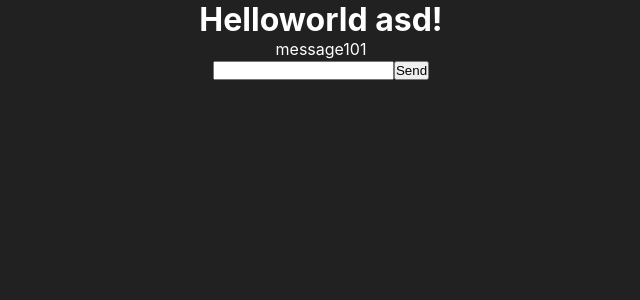
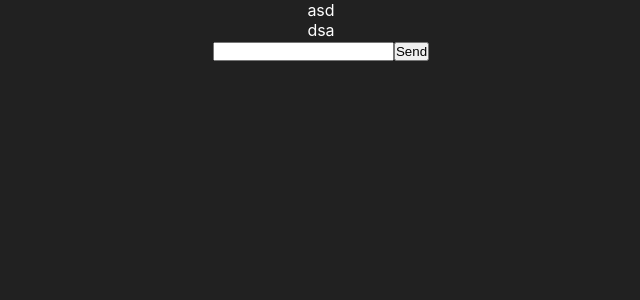
Before and after one commit to sz-sebestyen/live-chat, a React (Create React App) app in the folder frontend/: page / in a window 1280 px wide. Shown: the top 300 px of the page, without its empty margins (319-959 px from the left). Built offline with nearby package versions, Linux system fonts and the light colour scheme.

Commit message:
Hook up ChatMessages and list to redux store

```diff
--- a/frontend/src/App.tsx
+++ b/frontend/src/App.tsx
@@ -1,82 +1,13 @@
 import React from "react";
 import css from "./app.module.css";
 import Chat from "./components/Chat";
-import { createStore } from "redux";
-import type { Reducer } from "redux";
-import { Provider, useSelector } from "react-redux";
-
-interface Message {
-  id: string;
-  body: string;
-}
-
-interface Action {
-  type: string;
-  payload: Message;
-}
-
-interface State {
-  messages: {
-    byId: {
-      [key: string]: string;
-    },
-    ids: string[];
-  }
-}
-
-const defaultState = {
-  messages: {
-    byId: {
-      123: "asd",
-    },
-    ids: ["123"],
-  }
-};
-
-const defaultMessage = {
-  id: "123",
-  body: "asd",
-};
-
-const reducer: Reducer<State, Action> = function (
-  state: State | undefined = defaultState,
-  action: Action = { type: "", payload: defaultMessage }
-): State {
-  switch (action.type) {
-  case "messages/push":
-    return {
-      ...state,
-      messages: {
-        byId: {
-          ...state.messages.byId,
-          [action.payload.id]: action.payload.body,
-        },
-        ids: [...state.messages.ids, action.payload.id]
-      }
-    };
-  case "messages/clear":
-    return defaultState;
-  default:
-    return state;
-  }
-};
-
-const store = createStore(reducer);
-
-const Component = () => {
-  const message = useSelector((state: State): string => {
-    return state.messages.byId["123"];
-  });
-
-  return<h1>Helloworld {message}!</h1>;
-};
-
+import { Provider } from "react-redux";
+import store from "./store";
 
 function App(): JSX.Element {
   return (
     <div className={css.app}>
       <Provider store={store}>
-        <Component />
         <Chat />
       </Provider>
     </div>
--- a/frontend/src/components/ChatMessage.tsx
+++ b/frontend/src/components/ChatMessage.tsx
@@ -1,9 +1,12 @@
-import React from "react";
+import React, { memo } from "react";
 import css from "./chatMessage.module.css";
+import { useSelector } from "react-redux";
+import type { State } from "../store";
 
 function ChatMessage({ id }: { id: string }): JSX.Element {
-
-  const message = id;
+  const message = useSelector(
+    (state: State): string => state.messages.byId[id]
+  );
 
   return (
     <div className={css.chatMessage}>
@@ -12,4 +15,4 @@ function ChatMessage({ id }: { id: string }): JSX.Element {
   );
 }
 
-export default ChatMessage;
+export default memo(ChatMessage);
--- a/frontend/src/components/ChatMessageList.tsx
+++ b/frontend/src/components/ChatMessageList.tsx
@@ -1,15 +1,19 @@
 import React from "react";
 import ChatMessage from "./ChatMessage";
 import css from "./chatMessageList.module.css";
+import { useSelector } from "react-redux";
+import type { State } from "../store";
 
 function ChatMessageList(): JSX.Element {
-  const messageIds: string[] = ["message101"];
+  const messageIds = useSelector(
+    (state: State): string[] => state.messages.ids
+  );
 
   return (
     <div className={css.chatMessageList}>
-      {messageIds.map((id) =>
-        <ChatMessage id={id} key={id}/>
-      )}
+      {messageIds.map((id) => (
+        <ChatMessage id={id} key={id} />
+      ))}
     </div>
   );
 }
--- /dev/null
+++ b/frontend/src/store.ts
@@ -0,0 +1,63 @@
+import { createStore } from "redux";
+import type { Reducer } from "redux";
+
+interface Message {
+  id: string;
+  body: string;
+}
+
+interface Action {
+  type: string;
+  payload: Message;
+}
+
+export interface State {
+  messages: {
+    byId: {
+      [key: string]: string;
+    },
+    ids: string[];
+  }
+}
+
+const defaultState = {
+  messages: {
+    byId: {
+      123: "asd",
+      321: "dsa",
+    },
+    ids: ["123", "321"],
+  }
+};
+
+const defaultMessage = {
+  id: "123",
+  body: "asd",
+};
+
+const reducer: Reducer<State, Action> = function (
+  state: State | undefined = defaultState,
+  action: Action = { type: "", payload: defaultMessage }
+): State {
+  switch (action.type) {
+  case "messages/push":
+    return {
+      ...state,
+      messages: {
+        byId: {
+          ...state.messages.byId,
+          [action.payload.id]: action.payload.body,
+        },
+        ids: [...state.messages.ids, action.payload.id]
+      }
+    };
+  case "messages/clear":
+    return defaultState;
+  default:
+    return state;
+  }
+};
+
+const store = createStore(reducer);
+
+export default store;
```
